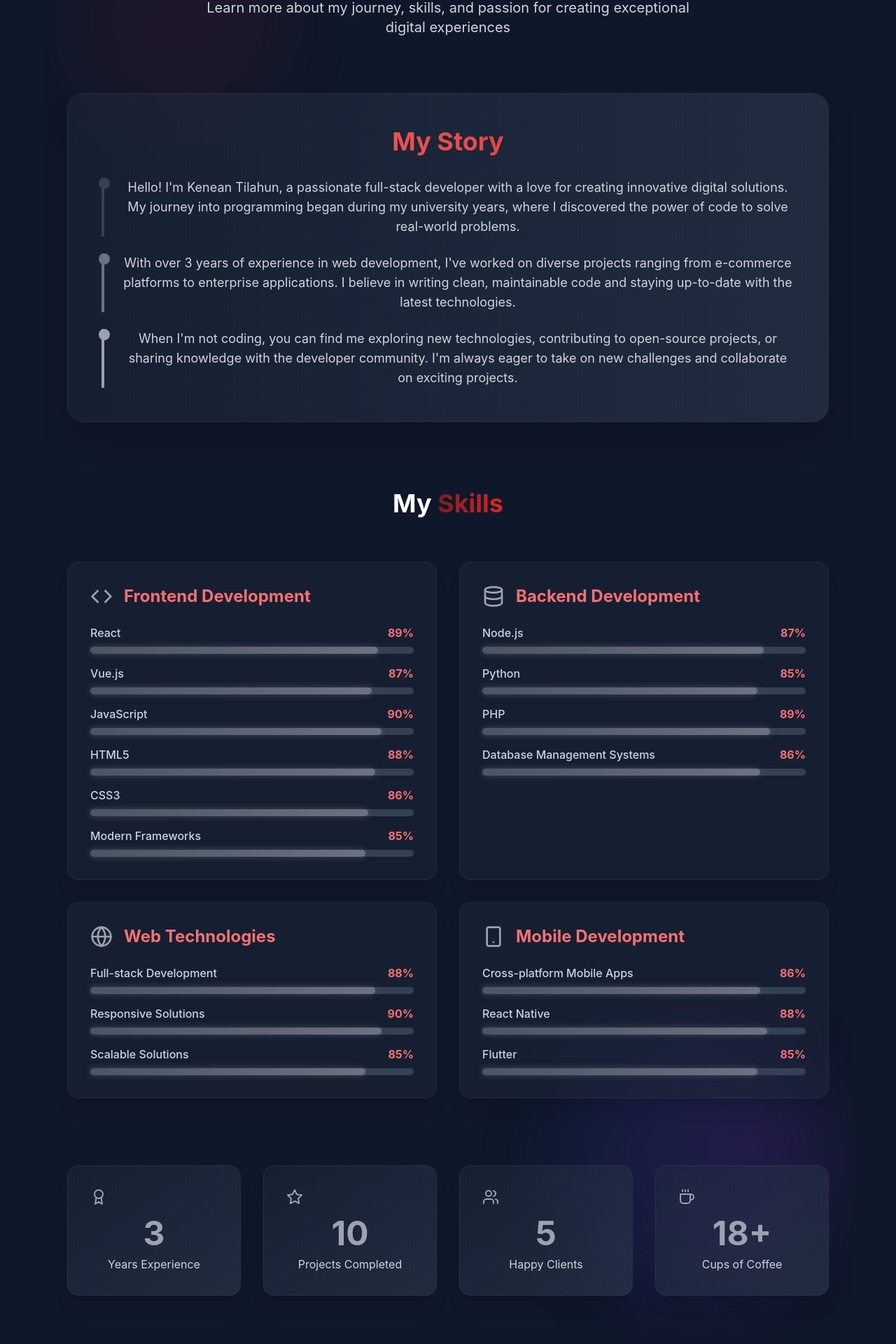
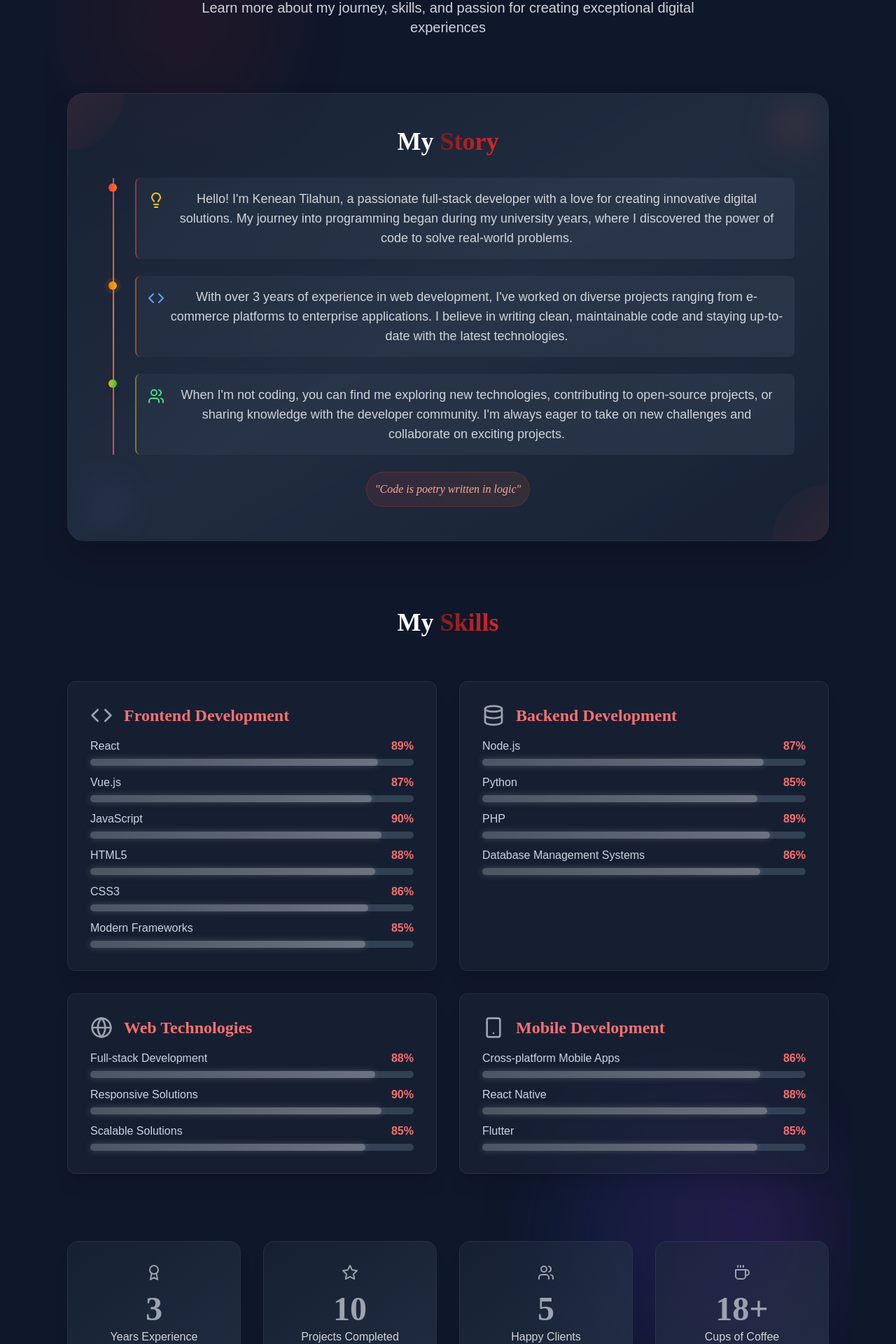
Before and after one commit to KeniKT/kenean-tilahun-portfolio, a React (Vite) app: page / in a window 1280 px wide. Shown: the part 1210-3130 px from the top of the page at 70% size. Built offline with nearby package versions, Linux system fonts and the light colour scheme.

Commit message:
compatable

```diff
--- a/src/pages/About.jsx
+++ b/src/pages/About.jsx
@@ -1,7 +1,7 @@
 import React, { useEffect, useRef, useState } from 'react';
-import { Code, Database, Globe, Smartphone, Award, Users, Coffee, Star } from 'lucide-react';
+import { Code, Database, Globe, Smartphone, Award, Users, Coffee, Star, Lightbulb } from 'lucide-react';
 
-// Custom hook for scroll animations
+// Custom hook for scroll animations with improved performance
 const useScrollAnimation = (threshold = 0.1) => {
   const [isVisible, setIsVisible] = useState(false);
   const ref = useRef(null);
@@ -13,7 +13,10 @@ const useScrollAnimation = (threshold = 0.1) => {
           setIsVisible(true);
         }
       },
-      { threshold }
+      {
+        threshold,
+        rootMargin: '50px' // Trigger animation earlier for better UX
+      }
     );
 
     if (ref.current) {
@@ -26,7 +29,7 @@ const useScrollAnimation = (threshold = 0.1) => {
   return { ref, isVisible };
 };
 
-// Counter animation hook
+// Counter animation hook with performance optimization
 const useCountUp = (end, duration = 2000) => {
   const [count, setCount] = useState(0);
   const [isAnimating, setIsAnimating] = useState(false);
@@ -66,7 +69,7 @@ const About = () => {
   // Updated skills data with individual percentages for each skill (85-90% range)
   const skills = [
     {
-      logo: <Code className="w-6 h-6 sm:w-8 sm:h-8 text-gray-400" />,
+      logo: <Code className="w-5 h-5 xs:w-6 xs:h-6 sm:w-8 sm:h-8 text-gray-400" />,
       name: "Frontend Development",
       detailedSkills: [
         { name: "React", percentage: 89 },
@@ -79,7 +82,7 @@ const About = () => {
       color: "from-gray-600 to-gray-500"
     },
     {
-      logo: <Database className="w-6 h-6 sm:w-8 sm:h-8 text-gray-400" />,
+      logo: <Database className="w-5 h-5 xs:w-6 xs:h-6 sm:w-8 sm:h-8 text-gray-400" />,
       name: "Backend Development",
       detailedSkills: [
         { name: "Node.js", percentage: 87 },
@@ -90,7 +93,7 @@ const About = () => {
       color: "from-gray-600 to-gray-500"
     },
     {
-      logo: <Globe className="w-6 h-6 sm:w-8 sm:h-8 text-gray-400" />,
+      logo: <Globe className="w-5 h-5 xs:w-6 xs:h-6 sm:w-8 sm:h-8 text-gray-400" />,
       name: "Web Technologies",
       detailedSkills: [
         { name: "Full-stack Development", percentage: 88 },
@@ -100,7 +103,7 @@ const About = () => {
       color: "from-gray-600 to-gray-500"
     },
     {
-      logo: <Smartphone className="w-6 h-6 sm:w-8 sm:h-8 text-gray-400" />,
+      logo: <Smartphone className="w-5 h-5 xs:w-6 xs:h-6 sm:w-8 sm:h-8 text-gray-400" />,
       name: "Mobile Development",
       detailedSkills: [
         { name: "Cross-platform Mobile Apps", percentage: 86 },
@@ -113,63 +116,107 @@ const About = () => {
 
   // Stats data
   const stats = [
-    { number: 3, label: "Years Experience", icon: <Award className="w-5 h-5 sm:w-6 sm:h-6" /> },
-    { number: 10, label: "Projects Completed", icon: <Star className="w-5 h-5 sm:w-6 sm:h-6" /> },
-    { number: 5, label: "Happy Clients", icon: <Users className="w-5 h-5 sm:w-6 sm:h-6" /> },
-    { number: 18, label: "Cups of Coffee", icon: <Coffee className="w-5 h-5 sm:w-6 sm:h-6" /> }
+    { number: 3, label: "Years Experience", icon: <Award className="w-4 h-4 xs:w-5 xs:h-5 sm:w-6 sm:h-6" /> },
+    { number: 10, label: "Projects Completed", icon: <Star className="w-4 h-4 xs:w-5 xs:h-5 sm:w-6 sm:h-6" /> },
+    { number: 5, label: "Happy Clients", icon: <Users className="w-4 h-4 xs:w-5 xs:h-5 sm:w-6 sm:h-6" /> },
+    { number: 18, label: "Cups of Coffee", icon: <Coffee className="w-4 h-4 xs:w-5 xs:h-5 sm:w-6 sm:h-6" /> }
   ];
 
   return (
-    <div className="min-h-screen bg-slate-900 text-white py-12 sm:py-16 lg:py-20 relative overflow-hidden">
-      {/* Animated Background Elements */}
+    <div className="min-h-screen bg-slate-900 text-white py-8 xs:py-10 sm:py-12 md:py-16 lg:py-20 relative overflow-hidden" style={{ fontFamily: 'Livvic, sans-serif' }}>
+      {/* Optimized Background Elements - Reduced for mobile performance */}
       <div className="absolute inset-0 overflow-hidden pointer-events-none">
-        <div className="absolute top-10 sm:top-20 left-5 sm:left-10 w-48 h-48 sm:w-72 sm:h-72 bg-gradient-to-r from-red-900/20 to-red-600/20 rounded-full blur-3xl animate-pulse" />
-        <div className="absolute bottom-10 sm:bottom-20 right-5 sm:right-10 w-64 h-64 sm:w-96 sm:h-96 bg-gradient-to-r from-blue-900/20 to-purple-600/20 rounded-full blur-3xl animate-pulse" style={{ animationDelay: '1s' }} />
+        <div className="absolute top-6 xs:top-8 sm:top-10 md:top-20 left-3 xs:left-4 sm:left-5 md:left-10 w-32 h-32 xs:w-40 xs:h-40 sm:w-48 sm:h-48 md:w-72 md:h-72 bg-gradient-to-r from-red-900/20 to-red-600/20 rounded-full blur-3xl animate-pulse" />
+        <div className="absolute bottom-6 xs:bottom-8 sm:bottom-10 md:bottom-20 right-3 xs:right-4 sm:right-5 md:right-10 w-40 h-40 xs:w-48 xs:h-48 sm:w-64 sm:h-64 md:w-96 md:h-96 bg-gradient-to-r from-blue-900/20 to-purple-600/20 rounded-full blur-3xl animate-pulse" style={{ animationDelay: '1s' }} />
       </div>
 
-      <div className="max-w-7xl mx-auto px-4 sm:px-6 lg:px-8 relative z-10">
-        {/* Header */}
+      <div className="max-w-7xl mx-auto px-3 xs:px-4 sm:px-6 lg:px-8 relative z-10">
+        {/* Enhanced Header with better mobile typography */}
         <div
           ref={headerAnimation.ref}
-          className={`text-center mb-12 sm:mb-16 lg:mb-20 transition-all duration-1000 ${
+          className={`text-center mb-8 xs:mb-10 sm:mb-12 md:mb-16 lg:mb-20 transition-all duration-1000 ${
             headerAnimation.isVisible ? 'opacity-100 translate-y-0' : 'opacity-0 translate-y-10'
           }`}
         >
-          <h1 className="text-3xl sm:text-4xl md:text-5xl lg:text-6xl font-bold mb-4 sm:mb-6 bg-gradient-to-r from-white via-red-200 to-red-400 bg-clip-text text-transparent">
+          <h1 className="text-2xl xs:text-3xl sm:text-4xl md:text-5xl lg:text-6xl font-bold mb-3 xs:mb-4 sm:mb-6 bg-gradient-to-r from-white via-red-200 to-red-400 bg-clip-text text-transparent leading-tight" style={{ fontFamily: 'Literata, serif' }}>
             About <span className="bg-gradient-to-r from-red-900 to-red-600 bg-clip-text text-transparent">Me</span>
           </h1>
-          <div className="w-16 sm:w-20 lg:w-24 h-1 bg-gradient-to-r from-red-900 to-red-600 mx-auto mb-4 sm:mb-6 rounded-full" />
-          <p className="text-gray-300 text-base sm:text-lg lg:text-xl max-w-3xl mx-auto leading-relaxed px-4">
+          <div className="w-12 xs:w-16 sm:w-20 lg:w-24 h-1 bg-gradient-to-r from-red-900 to-red-600 mx-auto mb-3 xs:mb-4 sm:mb-6 rounded-full" />
+          <p className="text-gray-300 text-sm xs:text-base sm:text-lg lg:text-xl max-w-xs xs:max-w-sm sm:max-w-md md:max-w-2xl lg:max-w-3xl mx-auto leading-relaxed px-2 xs:px-4" style={{ fontFamily: 'Livvic, sans-serif' }}>
             Learn more about my journey, skills, and passion for creating exceptional digital experiences
           </p>
         </div>
 
-        {/* Story Section */}
+        {/* Enhanced Creative Story Section with better mobile optimization */}
         <div
           ref={storyAnimation.ref}
-          className={`mb-16 sm:mb-20 lg:mb-24 transition-all duration-1000 ${
+          className={`mb-12 xs:mb-14 sm:mb-16 md:mb-20 lg:mb-24 transition-all duration-1000 ${
             storyAnimation.isVisible ? 'opacity-100 translate-x-0' : 'opacity-0 -translate-x-10'
           }`}
         >
-          <div className="bg-gradient-to-r from-slate-800/50 to-slate-700/50 backdrop-blur-sm rounded-2xl sm:rounded-3xl p-6 sm:p-8 lg:p-12 border border-slate-700/50 shadow-2xl">
-            <h2 className="text-2xl sm:text-3xl lg:text-4xl font-bold mb-6 sm:mb-8 text-center bg-gradient-to-r from-red-400 to-red-600 bg-clip-text text-transparent">
-              My Story
+          <div className="relative">
+            {/* Optimized creative background with fewer elements on mobile */}
+            <div className="absolute inset-0 overflow-hidden rounded-2xl xs:rounded-3xl">
+              <div className="hidden sm:block absolute top-4 right-4 w-16 h-16 xs:w-20 xs:h-20 bg-gradient-to-r from-red-500/20 to-orange-500/20 rounded-full blur-xl animate-pulse" />
+              <div className="hidden sm:block absolute bottom-8 left-8 w-12 h-12 xs:w-16 xs:h-16 bg-gradient-to-r from-blue-500/20 to-purple-500/20 rounded-full blur-xl animate-pulse" style={{ animationDelay: '1s' }} />
+              <div className="hidden md:block absolute top-1/2 left-1/4 w-8 h-8 xs:w-12 xs:h-12 bg-gradient-to-r from-green-500/20 to-teal-500/20 rounded-full blur-xl animate-pulse" style={{ animationDelay: '2s' }} />
+            </div>
+
+            <div className="bg-gradient-to-br from-slate-800/60 via-slate-700/50 to-slate-800/60 backdrop-blur-sm rounded-xl xs:rounded-2xl sm:rounded-3xl p-4 xs:p-6 sm:p-8 lg:p-12 border border-slate-700/50 shadow-2xl relative overflow-hidden">
+              {/* Enhanced decorative corner elements */}
+              <div className="absolute top-0 left-0 w-12 h-12 xs:w-16 xs:h-16 sm:w-20 sm:h-20 bg-gradient-to-br from-red-500/10 to-transparent rounded-br-full" />
+              <div className="absolute bottom-0 right-0 w-12 h-12 xs:w-16 xs:h-16 sm:w-20 sm:h-20 bg-gradient-to-tl from-red-500/10 to-transparent rounded-tl-full" />
+
+              <div className="relative z-10">
+                <h2 className="text-xl xs:text-2xl sm:text-3xl lg:text-4xl font-bold mb-4 xs:mb-6 sm:mb-8 text-center" style={{ fontFamily: 'Literata, serif' }}>
+                  My <span className="bg-gradient-to-r from-red-900 to-red-600 bg-clip-text text-transparent">Story</span>
                 </h2>
-            <div className="space-y-4 sm:space-y-6 text-gray-300 text-sm sm:text-base lg:text-lg leading-relaxed">
-              <p className="relative pl-4 sm:pl-6 border-l-2 sm:border-l-4 border-gray-700">
-                <span className="absolute -left-1 sm:-left-2 top-0 w-2 h-2 sm:w-4 sm:h-4 bg-gray-700 rounded-full"></span>
+
+                <div className="space-y-4 xs:space-y-6 sm:space-y-8 text-gray-300 text-sm xs:text-base lg:text-lg leading-relaxed" style={{ fontFamily: 'Livvic, sans-serif' }}>
+                  {/* Enhanced timeline styling with better mobile layout */}
+                  <div className="relative">
+                    <div className="absolute left-4 xs:left-6 top-0 bottom-0 w-0.5 bg-gradient-to-b from-red-500 via-orange-500 to-red-500 rounded-full" />
+
+                    <div className="relative pl-12 xs:pl-16 pb-6 xs:pb-8">
+                      <div className="absolute left-2.5 xs:left-4 top-2 w-3 h-3 xs:w-4 xs:h-4 bg-gradient-to-r from-red-500 to-orange-500 rounded-full shadow-lg">
+                        <div className="absolute inset-0 bg-gradient-to-r from-red-500 to-orange-500 rounded-full animate-ping opacity-75" />
+                      </div>
+                      <div className="bg-gradient-to-r from-slate-700/30 to-slate-600/30 p-4 xs:p-6 rounded-lg xs:rounded-xl border-l-2 xs:border-l-4 border-red-500/50 hover:border-red-400 transition-all duration-300 group min-h-[44px] cursor-pointer focus:outline-none focus:ring-2 focus:ring-red-500 focus:ring-offset-2 focus:ring-offset-slate-800" tabIndex={0} role="button" aria-label="Read about my programming journey">
+                        <div className="flex items-start space-x-2 xs:space-x-3">
+                          <Lightbulb className="w-4 h-4 xs:w-5 xs:h-5 sm:w-6 sm:h-6 text-yellow-400 mt-1 group-hover:animate-pulse flex-shrink-0" />
+                          <p className="group-hover:text-white transition-colors duration-300">
                             Hello! I'm Kenean Tilahun, a passionate full-stack developer with a love for creating
                             innovative digital solutions. My journey into programming began during my university years,
                             where I discovered the power of code to solve real-world problems.
                           </p>
-              <p className="relative pl-4 sm:pl-6 border-l-2 sm:border-l-4 border-gray-500">
-                <span className="absolute -left-1 sm:-left-2 top-0 w-2 h-2 sm:w-4 sm:h-4 bg-gray-500 rounded-full"></span>
+                        </div>
+                      </div>
+                    </div>
+
+                    <div className="relative pl-12 xs:pl-16 pb-6 xs:pb-8">
+                      <div className="absolute left-2.5 xs:left-4 top-2 w-3 h-3 xs:w-4 xs:h-4 bg-gradient-to-r from-orange-500 to-yellow-500 rounded-full shadow-lg">
+                        <div className="absolute inset-0 bg-gradient-to-r from-orange-500 to-yellow-500 rounded-full animate-ping opacity-75" style={{ animationDelay: '0.5s' }} />
+                      </div>
+                      <div className="bg-gradient-to-r from-slate-700/30 to-slate-600/30 p-4 xs:p-6 rounded-lg xs:rounded-xl border-l-2 xs:border-l-4 border-orange-500/50 hover:border-orange-400 transition-all duration-300 group min-h-[44px] cursor-pointer focus:outline-none focus:ring-2 focus:ring-orange-500 focus:ring-offset-2 focus:ring-offset-slate-800" tabIndex={0} role="button" aria-label="Read about my development experience">
+                        <div className="flex items-start space-x-2 xs:space-x-3">
+                          <Code className="w-4 h-4 xs:w-5 xs:h-5 sm:w-6 sm:h-6 text-blue-400 mt-1 group-hover:animate-bounce flex-shrink-0" />
+                          <p className="group-hover:text-white transition-colors duration-300">
                             With over 3 years of experience in web development, I've worked on diverse projects
                             ranging from e-commerce platforms to enterprise applications. I believe in writing
                             clean, maintainable code and staying up-to-date with the latest technologies.
                           </p>
-              <p className="relative pl-4 sm:pl-6 border-l-2 sm:border-l-4 border-gray-400">
-                <span className="absolute -left-1 sm:-left-2 top-0 w-2 h-2 sm:w-4 sm:h-4 bg-gray-400 rounded-full"></span>
+                        </div>
+                      </div>
+                    </div>
+
+                    <div className="relative pl-12 xs:pl-16">
+                      <div className="absolute left-2.5 xs:left-4 top-2 w-3 h-3 xs:w-4 xs:h-4 bg-gradient-to-r from-yellow-500 to-green-500 rounded-full shadow-lg">
+                        <div className="absolute inset-0 bg-gradient-to-r from-yellow-500 to-green-500 rounded-full animate-ping opacity-75" style={{ animationDelay: '1s' }} />
+                      </div>
+                      <div className="bg-gradient-to-r from-slate-700/30 to-slate-600/30 p-4 xs:p-6 rounded-lg xs:rounded-xl border-l-2 xs:border-l-4 border-yellow-500/50 hover:border-yellow-400 transition-all duration-300 group min-h-[44px] cursor-pointer focus:outline-none focus:ring-2 focus:ring-yellow-500 focus:ring-offset-2 focus:ring-offset-slate-800" tabIndex={0} role="button" aria-label="Read about my interests and community involvement">
+                        <div className="flex items-start space-x-2 xs:space-x-3">
+                          <Users className="w-4 h-4 xs:w-5 xs:h-5 sm:w-6 sm:h-6 text-green-400 mt-1 group-hover:animate-pulse flex-shrink-0" />
+                          <p className="group-hover:text-white transition-colors duration-300">
                             When I'm not coding, you can find me exploring new technologies, contributing to
                             open-source projects, or sharing knowledge with the developer community. I'm always
                             eager to take on new challenges and collaborate on exciting projects.
@@ -177,28 +224,43 @@ const About = () => {
                         </div>
                       </div>
                     </div>
+                  </div>
+                </div>
 
-        {/* Skills Section */}
+                {/* Enhanced floating quote with better mobile layout */}
+                <div className="mt-6 xs:mt-8 text-center">
+                  <div className="inline-block bg-gradient-to-r from-red-500/10 to-orange-500/10 p-3 xs:p-4 rounded-full border border-red-500/20 max-w-xs xs:max-w-sm mx-auto">
+                    <p className="text-red-300 italic text-base xs:text-lg font-medium" style={{ fontFamily: 'Literata, serif' }}>
+                      "Code is poetry written in logic"
+                    </p>
+                  </div>
+                </div>
+              </div>
+            </div>
+          </div>
+        </div>
+
+        {/* Enhanced Skills Section with better mobile layout */}
         <div
           ref={skillsAnimation.ref}
-          className={`mb-16 sm:mb-20 lg:mb-24 transition-all duration-1000 ${
+          className={`mb-12 xs:mb-14 sm:mb-16 md:mb-20 lg:mb-24 transition-all duration-1000 ${
             skillsAnimation.isVisible ? 'opacity-100 translate-y-0' : 'opacity-0 translate-y-10'
           }`}
         >
-          <h2 className="text-2xl sm:text-3xl lg:text-4xl font-bold text-center mb-10 sm:mb-12 lg:mb-16">
+          <h2 className="text-xl xs:text-2xl sm:text-3xl lg:text-4xl font-bold text-center mb-8 xs:mb-10 sm:mb-12 lg:mb-16" style={{ fontFamily: 'Literata, serif' }}>
             My <span className="bg-gradient-to-r from-red-900 to-red-600 bg-clip-text text-transparent">Skills</span>
           </h2>
-          <div className="grid grid-cols-1 lg:grid-cols-2 gap-6 sm:gap-8 max-w-6xl mx-auto">
+          <div className="grid grid-cols-1 lg:grid-cols-2 gap-4 xs:gap-6 sm:gap-8 max-w-6xl mx-auto">
             {skills.map((skill, index) => (
               <SkillCard key={index} skill={skill} index={index} isVisible={skillsAnimation.isVisible} />
             ))}
           </div>
         </div>
 
-        {/* Stats Section */}
+        {/* Enhanced Stats Section with better mobile layout */}
         <div
           ref={statsAnimation.ref}
-          className={`grid grid-cols-2 lg:grid-cols-4 gap-4 sm:gap-6 lg:gap-8 transition-all duration-1000 ${
+          className={`grid grid-cols-2 lg:grid-cols-4 gap-3 xs:gap-4 sm:gap-6 lg:gap-8 transition-all duration-1000 ${
             statsAnimation.isVisible ? 'opacity-100 translate-y-0' : 'opacity-0 translate-y-10'
           }`}
         >
@@ -211,7 +273,7 @@ const About = () => {
   );
 };
 
-// Updated SkillCard component with gray color scheme
+// Enhanced SkillCard component with better mobile optimization
 const SkillCard = ({ skill, index, isVisible }) => {
   const [animatedSkills, setAnimatedSkills] = useState({});
 
@@ -234,40 +296,43 @@ const SkillCard = ({ skill, index, isVisible }) => {
 
   return (
     <div
-      className={`bg-slate-800/50 backdrop-blur-sm rounded-2xl p-6 sm:p-8 border border-slate-700/50 shadow-xl relative overflow-hidden group transition-all duration-800 h-full flex flex-col ${
+      className={`bg-slate-800/50 backdrop-blur-sm rounded-xl xs:rounded-2xl p-4 xs:p-6 sm:p-8 border border-slate-700/50 shadow-xl relative overflow-hidden group transition-all duration-800 h-full flex flex-col hover:scale-105 focus-within:scale-105 cursor-pointer min-h-[44px] focus:outline-none focus:ring-2 focus:ring-red-500 focus:ring-offset-2 focus:ring-offset-slate-800 ${
         isVisible ? 'opacity-100 translate-x-0' : 'opacity-0 -translate-x-10'
       }`}
-      style={{ transitionDelay: `${index * 150}ms` }}
+      style={{ transitionDelay: `${index * 150}ms`, fontFamily: 'Livvic, sans-serif' }}
+      tabIndex={0}
+      role="button"
+      aria-label={`View ${skill.name} skills`}
     >
       {/* Background gradient on hover */}
-      <div className={`absolute inset-0 bg-gradient-to-r ${skill.color} opacity-0 group-hover:opacity-10 transition-opacity duration-300 rounded-2xl`} />
+      <div className={`absolute inset-0 bg-gradient-to-r ${skill.color} opacity-0 group-hover:opacity-10 group-focus:opacity-10 transition-opacity duration-300 rounded-xl xs:rounded-2xl`} />
 
       <div className="relative z-10 flex-1">
-        <div className="flex items-center space-x-3 sm:space-x-4 mb-6">
-          <div className="flex-shrink-0 text-white group-hover:scale-110 transition-transform duration-300">
+        <div className="flex items-center space-x-2 xs:space-x-3 sm:space-x-4 mb-4 xs:mb-6">
+          <div className="flex-shrink-0 text-white group-hover:scale-110 group-focus:scale-110 transition-transform duration-300">
             {skill.logo}
           </div>
-          <h3 className="text-xl sm:text-2xl font-bold text-red-400">
+          <h3 className="text-lg xs:text-xl sm:text-2xl font-bold text-red-400 leading-tight" style={{ fontFamily: 'Literata, serif' }}>
             {skill.name}
           </h3>
         </div>
 
-        <div className="space-y-4">
+        <div className="space-y-3 xs:space-y-4">
           {skill.detailedSkills.map((individualSkill, skillIndex) => {
             const skillKey = `${skill.name}-${skillIndex}`;
             const animatedPercentage = animatedSkills[skillKey] || 0;
 
             return (
-              <div key={skillIndex} className="space-y-2">
+              <div key={skillIndex} className="space-y-1.5 xs:space-y-2">
                 <div className="flex justify-between items-center">
-                  <span className="text-slate-300 text-sm sm:text-base font-medium">
+                  <span className="text-slate-300 text-xs xs:text-sm sm:text-base font-medium truncate pr-2" style={{ fontFamily: 'Livvic, sans-serif' }}>
                     {individualSkill.name}
                   </span>
-                  <span className="text-red-400 text-sm sm:text-base font-bold">
+                  <span className="text-red-400 text-xs xs:text-sm sm:text-base font-bold flex-shrink-0" style={{ fontFamily: 'Livvic, sans-serif' }}>
                     {individualSkill.percentage}%
                   </span>
                 </div>
-                <div className="w-full bg-slate-700 rounded-full h-2 sm:h-2.5">
+                <div className="w-full bg-slate-700 rounded-full h-1.5 xs:h-2 sm:h-2.5">
                   <div
                     className={`h-full rounded-full bg-gradient-to-r ${skill.color} transition-all duration-1000 ease-out`}
                     style={{
@@ -285,7 +350,7 @@ const SkillCard = ({ skill, index, isVisible }) => {
   );
 };
 
-// StatCard component with gray color scheme
+// Enhanced StatCard component with better mobile optimization
 const StatCard = ({ stat, index, isVisible }) => {
   const [hasAnimated, setHasAnimated] = useState(false);
   const { count, startCounting } = useCountUp(stat.number, 2000);
@@ -303,21 +368,24 @@ const StatCard = ({ stat, index, isVisible }) => {
 
   return (
     <div
-      className={`bg-gradient-to-br from-slate-800/50 to-slate-700/50 backdrop-blur-sm p-4 sm:p-6 lg:p-8 rounded-xl sm:rounded-2xl text-center border border-slate-700/50 shadow-xl relative overflow-hidden group transition-all duration-800 hover:scale-105 ${
+      className={`bg-gradient-to-br from-slate-800/50 to-slate-700/50 backdrop-blur-sm p-3 xs:p-4 sm:p-6 lg:p-8 rounded-lg xs:rounded-xl sm:rounded-2xl text-center border border-slate-700/50 shadow-xl relative overflow-hidden group transition-all duration-800 hover:scale-105 focus:scale-105 cursor-pointer min-h-[44px] focus:outline-none focus:ring-2 focus:ring-red-500 focus:ring-offset-2 focus:ring-offset-slate-800 ${
         isVisible ? 'opacity-100 scale-100' : 'opacity-0 scale-95'
       }`}
-      style={{ transitionDelay: `${index * 100}ms` }}
+      style={{ transitionDelay: `${index * 100}ms`, fontFamily: 'Livvic, sans-serif' }}
+      tabIndex={0}
+      role="button"
+      aria-label={`${displayCount} ${stat.label}`}
     >
       {/* Animated background with gray colors */}
-      <div className="absolute inset-0 bg-gradient-to-r from-gray-700/20 to-gray-500/20 opacity-0 group-hover:opacity-100 transition-opacity duration-500 rounded-xl sm:rounded-2xl" />
+      <div className="absolute inset-0 bg-gradient-to-r from-gray-700/20 to-gray-500/20 opacity-0 group-hover:opacity-100 group-focus:opacity-100 transition-opacity duration-500 rounded-lg xs:rounded-xl sm:rounded-2xl" />
 
-      <div className="text-gray-400 mb-3 sm:mb-4 relative z-10 group-hover:rotate-12 transition-transform duration-300">
+      <div className="text-gray-400 mb-2 xs:mb-3 sm:mb-4 relative z-10 group-hover:rotate-12 group-focus:rotate-12 transition-transform duration-300 flex justify-center">
         {stat.icon}
       </div>
-      <div className="text-3xl sm:text-4xl lg:text-5xl font-bold text-gray-400 mb-1 sm:mb-2 relative z-10">
+      <div className="text-2xl xs:text-3xl sm:text-4xl lg:text-5xl font-bold text-gray-400 mb-1 xs:mb-2 relative z-10" style={{ fontFamily: 'Literata, serif' }}>
         {displayCount}
       </div>
-      <p className="text-gray-300 group-hover:text-white transition-colors duration-300 relative z-10 text-sm sm:text-base">
+      <p className="text-gray-300 group-hover:text-white group-focus:text-white transition-colors duration-300 relative z-10 text-xs xs:text-sm sm:text-base leading-tight" style={{ fontFamily: 'Livvic, sans-serif' }}>
         {stat.label}
       </p>
     </div>
```
Lines whose indentation alone changed are shown as unchanged.
